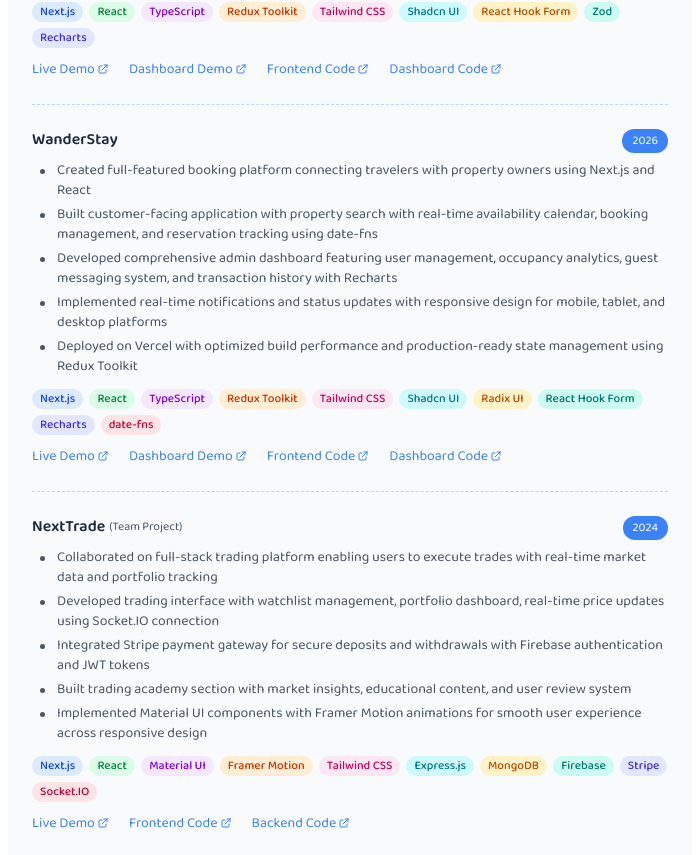
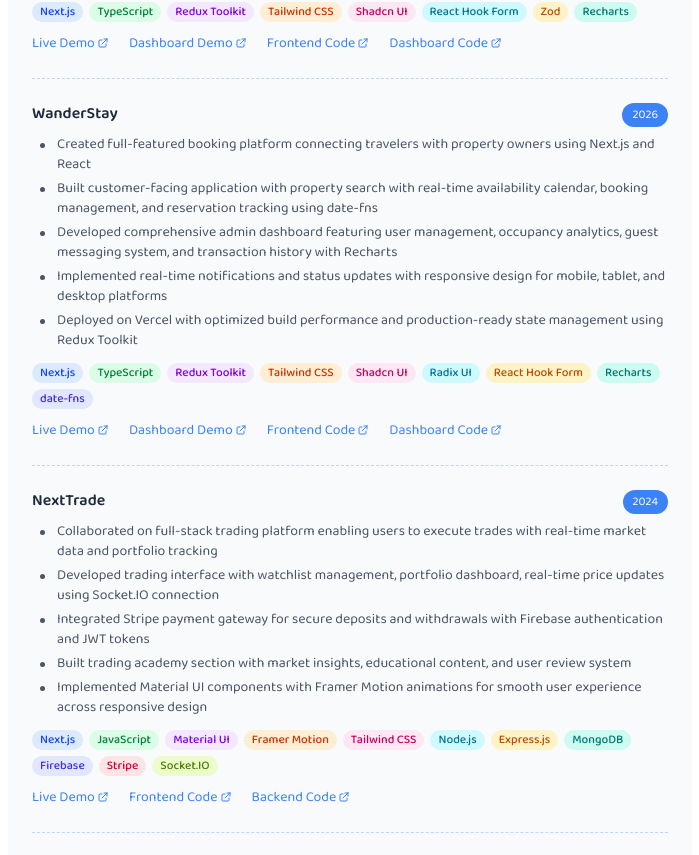
Before and after one commit to mdnuruzzamannirob/new-portfolio, a Next.js app: page / in a window 1280 px wide. Shown: the part 1937-2792 px from the top of the page, without its empty margins (114-813 px from the left). Built offline with nearby package versions, Linux system fonts and the light colour scheme; no server answers.

Commit message:
feat: Update project details by removing type field and adding JWT/Firebase Authentication skill

```diff
--- a/src/components/sections/ProjectsSection.tsx
+++ b/src/components/sections/ProjectsSection.tsx
@@ -32,16 +32,10 @@
           <div key={i} className="flex-1 min-w-0">
             {/* Top row: Project name + type on left, year on right */}
             <div className="flex flex-wrap items-start justify-between gap-2 mb-2">
-              <div className="flex flex-wrap items-center gap-1">
-                <h3 className="font-semibold text-foreground leading-snug">
-                  {project.name}
-                </h3>
-                {project.type === 'Team Project' && (
-                  <span className="text-xs whitespace-nowrap text-muted">
-                    ({project.type})
-                  </span>
-                )}
-              </div>
+              <h3 className="font-semibold text-foreground leading-snug">
+                {project.name}
+              </h3>
+
               {project.year && (
                 <span className="text-xs text-primary-foreground bg-primary px-2.5 py-1 rounded-full whitespace-nowrap">
                   {project.year}
--- a/src/lib/data.ts
+++ b/src/lib/data.ts
@@ -60,6 +60,7 @@
   { name: 'Git / GitHub', level: 82 },
   { name: 'Node.js / Express.js', level: 65 },
   { name: 'MongoDB / Mongoose', level: 60 },
+  { name: 'JWT / Firebase Authentication', level: 65 },
 ]
 
 export const languages: Language[] = [
@@ -117,7 +118,7 @@
 export const projects: Project[] = [
   {
     name: 'Testora',
-    type: 'Personal Project',
+
     year: 2026,
     description: [
       'Built scalable multi-tenant SaaS platform for exam preparation, course marketplace, and educational content management serving multiple user roles',
@@ -128,7 +129,6 @@
     ],
     tags: [
       'Next.js',
-      'React',
       'TypeScript',
       'Redux Toolkit',
       'Tailwind CSS',
@@ -152,7 +152,7 @@
   },
   {
     name: 'WanderStay',
-    type: 'Personal Project',
+
     year: 2026,
     description: [
       'Created full-featured booking platform connecting travelers with property owners using Next.js and React',
@@ -163,7 +163,6 @@
     ],
     tags: [
       'Next.js',
-      'React',
       'TypeScript',
       'Redux Toolkit',
       'Tailwind CSS',
@@ -191,7 +190,6 @@
   },
   {
     name: 'NextTrade',
-    type: 'Team Project',
     year: 2024,
     description: [
       'Collaborated on full-stack trading platform enabling users to execute trades with real-time market data and portfolio tracking',
@@ -202,10 +200,11 @@
     ],
     tags: [
       'Next.js',
-      'React',
+      'JavaScript',
       'Material UI',
       'Framer Motion',
       'Tailwind CSS',
+      'Node.js',
       'Express.js',
       'MongoDB',
       'Firebase',
@@ -223,7 +222,7 @@
   },
   {
     name: 'Invento Wave',
-    type: 'Personal Project',
+
     year: 2023,
     description: [
       'Engineered complete inventory management system for retail shops with product tracking and stock monitoring capabilities',
@@ -235,9 +234,11 @@
     tags: [
       'React',
       'Vite',
+      'JavaScript',
       'Tailwind CSS',
       'React Hook Form',
       'Firebase',
+      'Node.js',
       'Express.js',
       'MongoDB',
       'Stripe',
@@ -257,7 +258,7 @@
   },
   {
     name: 'Library Hub',
-    type: 'Personal Project',
+
     year: 2023,
     description: [
       'Built complete library management platform with book catalog across multiple categories and advanced search functionality',
@@ -269,9 +270,11 @@
     tags: [
       'React',
       'Vite',
+      'JavaScript',
       'Material UI',
       'React Router',
       'Firebase',
+      'Node.js',
       'Express.js',
       'MongoDB',
       'JWT',
@@ -290,7 +293,7 @@
   },
   {
     name: 'Brand Shop',
-    type: 'Personal Project',
+
     year: 2023,
     description: [
       'Developed automotive e-commerce platform with product catalog across multiple brands and categories',
@@ -302,6 +305,7 @@
     tags: [
       'React',
       'Vite',
+      'JavaScript',
       'Tailwind CSS',
       'React Router',
       'Firebase',
@@ -324,7 +328,7 @@
   },
   {
     name: 'Confer',
-    type: 'Personal Project',
+
     year: 2023,
     description: [
       'Developed event discovery platform with conference and event listings across multiple categories',
@@ -336,6 +340,7 @@
     tags: [
       'React',
       'Vite',
+      'JavaScript',
       'Tailwind CSS',
       'Material Tailwind',
       'React Router',
--- a/src/types/types.d.ts
+++ b/src/types/types.d.ts
@@ -57,7 +57,6 @@
 
 export interface Project {
   name: string
-  type: 'Team Project' | 'Personal Project'
   year?: number
   description: string[]
   tags: string[]
```
Also changed, not shown: 1 other file (tests, documents, lock files or other folders).
